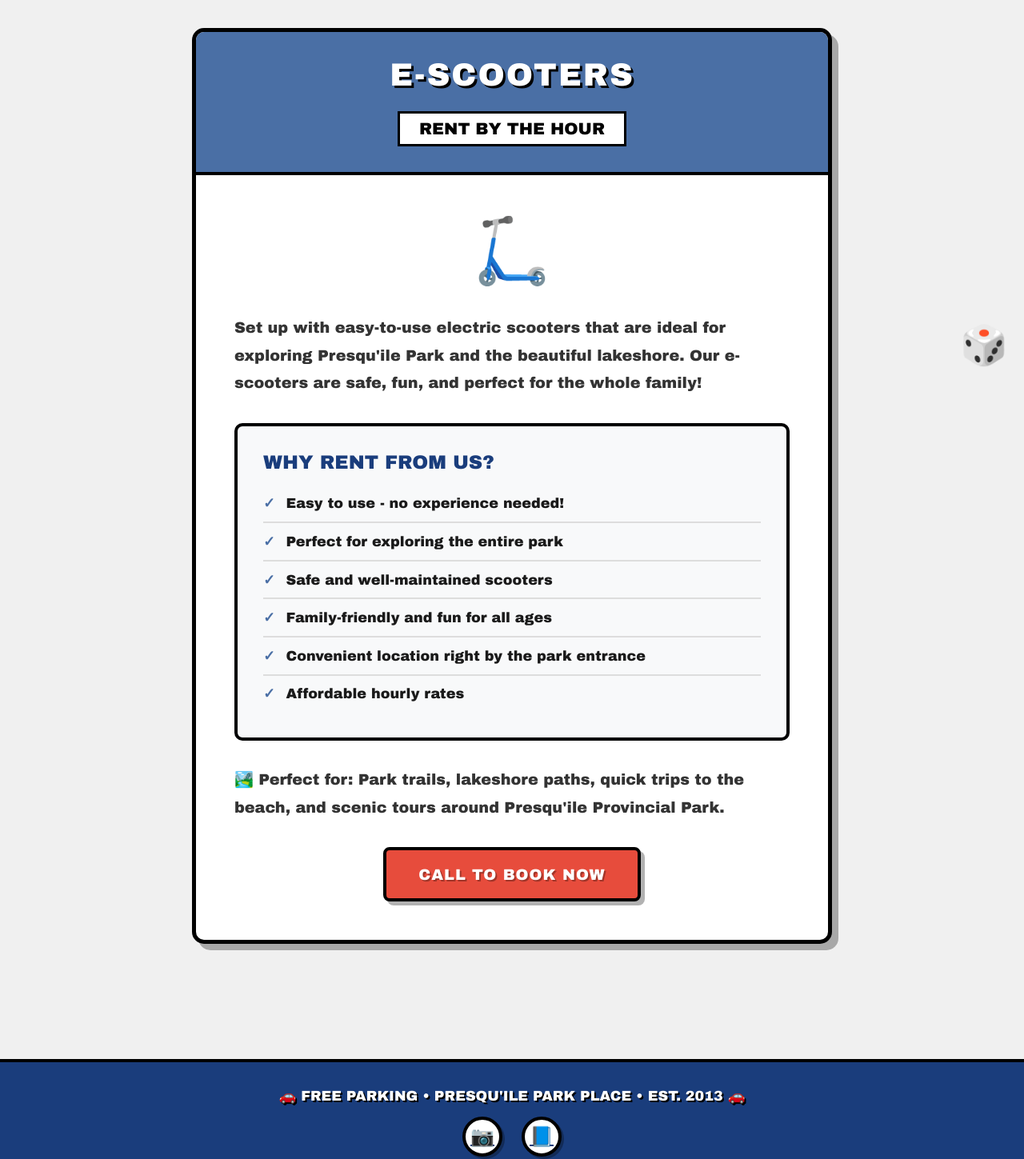
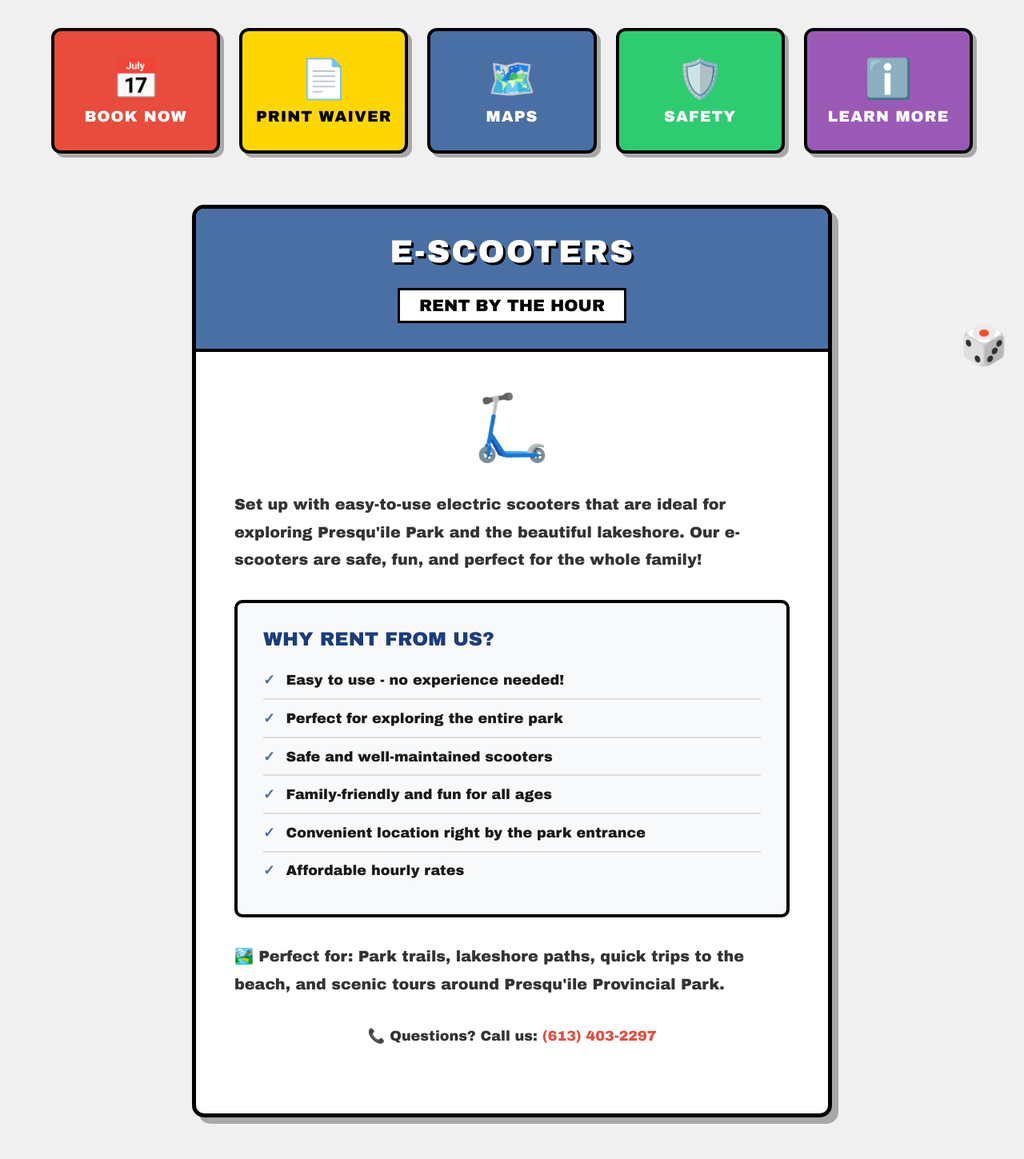
Before and after one commit to johnson-collab/presquile-park-place, a plain HTML site: page escooter.html in a window 1280 px wide. Shown: the part 320-1769 px from the top of the page at 80% size. Drawn offline with Linux system fonts and the light colour scheme.

Commit message:
Add Quick Links section and update contact info
Added a Quick Links section with styled cards for booking, printing waivers, maps, safety, and learning more. Removed the previous button styles and updated the contact information layout.

```diff
--- a/escooter.html
+++ b/escooter.html
@@ -124,6 +124,72 @@
             font-weight: 700;
         }
 
+        /* Quick Links Section */
+        .quick-links {
+            display: grid;
+            grid-template-columns: repeat(auto-fit, minmax(200px, 1fr));
+            gap: 1.5rem;
+            margin-bottom: 4rem;
+            max-width: 1200px;
+            margin-left: auto;
+            margin-right: auto;
+        }
+
+        .quick-link-card {
+            background: white;
+            border: 4px solid #000;
+            border-radius: 12px;
+            padding: 2rem 1rem;
+            text-align: center;
+            box-shadow: 5px 5px 0px rgba(0,0,0,0.3);
+            transition: all 0.3s ease;
+            text-decoration: none;
+            display: block;
+        }
+
+        .quick-link-card:hover {
+            transform: translate(-3px, -3px);
+            box-shadow: 8px 8px 0px rgba(0,0,0,0.3);
+        }
+
+        .quick-link-card.book-now {
+            background: #e74c3c;
+            color: white;
+        }
+
+        .quick-link-card.print-waiver {
+            background: #ffd700;
+            color: #000;
+        }
+
+        .quick-link-card.maps {
+            background: #4a6fa5;
+            color: white;
+        }
+
+        .quick-link-card.safety {
+            background: #2ecc71;
+            color: white;
+        }
+
+        .quick-link-card.learn-more {
+            background: #9b59b6;
+            color: white;
+        }
+
+        .quick-link-icon {
+            font-size: 3rem;
+            margin-bottom: 0.5rem;
+            display: block;
+        }
+
+        .quick-link-title {
+            font-size: 1.2rem;
+            font-weight: 900;
+            text-transform: uppercase;
+            letter-spacing: 1px;
+        }
+
         .property-card {
             background: white;
             border: 5px solid #000;
@@ -219,30 +285,6 @@
             margin-right: 0.5rem;
         }
 
-        .btn {
-            padding: 1.2rem 2.5rem;
-            border-radius: 8px;
-            text-decoration: none;
-            font-weight: 900;
-            transition: all 0.3s ease;
-            cursor: pointer;
-            border: 4px solid #000;
-            font-size: 1.2rem;
-            text-transform: uppercase;
-            letter-spacing: 1px;
-            box-shadow: 5px 5px 0px rgba(0,0,0,0.3);
-            display: inline-block;
-            background: #e74c3c;
-            color: white;
-            text-shadow: 2px 2px 0px rgba(0,0,0,0.3);
-            text-align: center;
-        }
-
-        .btn:hover {
-            transform: translate(-2px, -2px);
-            box-shadow: 7px 7px 0px rgba(0,0,0,0.3);
-        }
-
         footer {
             background: #1a3d7c;
             color: white;
@@ -311,6 +353,10 @@
             .property-body {
                 padding: 2rem;
             }
+
+            .quick-links {
+                grid-template-columns: 1fr;
+            }
         }
     </style>
 </head>
@@ -342,6 +388,30 @@
                 <p>Explore the Park in Style!</p>
             </div>
 
+            <!-- Quick Links Section -->
+            <div class="quick-links">
+                <a href="booking.html" class="quick-link-card book-now">
+                    <span class="quick-link-icon">📅</span>
+                    <div class="quick-link-title">Book Now</div>
+                </a>
+                <a href="https://www.presquileparkplace.com/_files/ugd/e6790e_37a63b3985224763b2be528fb6975ced.pdf" class="quick-link-card print-waiver" target="_blank">
+                    <span class="quick-link-icon">📄</span>
+                    <div class="quick-link-title">Print Waiver</div>
+                </a>
+                <a href="maps.html" class="quick-link-card maps">
+                    <span class="quick-link-icon">🗺️</span>
+                    <div class="quick-link-title">Maps</div>
+                </a>
+                <a href="safety.html" class="quick-link-card safety">
+                    <span class="quick-link-icon">🛡️</span>
+                    <div class="quick-link-title">Safety</div>
+                </a>
+                <a href="learnmore.html" class="quick-link-card learn-more">
+                    <span class="quick-link-icon">ℹ️</span>
+                    <div class="quick-link-title">Learn More</div>
+                </a>
+            </div>
+
             <div class="property-card">
                 <div class="property-header">
                     <h3>E-SCOOTERS</h3>
@@ -365,9 +435,7 @@
 
                     <p><strong>🏞️ Perfect for:</strong> Park trails, lakeshore paths, quick trips to the beach, and scenic tours around Presqu'ile Provincial Park.</p>
 
-                    <div style="text-align: center; margin-top: 2rem;">
-                        <a href="tel:6134032297" class="btn">CALL TO BOOK NOW</a>
-                    </div>
+                    <p style="text-align: center; font-size: 1.1rem; margin-top: 2rem;"><strong>📞 Questions? Call us:</strong> <a href="tel:6134032297" style="color: #e74c3c; text-decoration: none; font-weight: 900;">(613) 403-2297</a></p>
                 </div>
             </div>
         </div>
```
